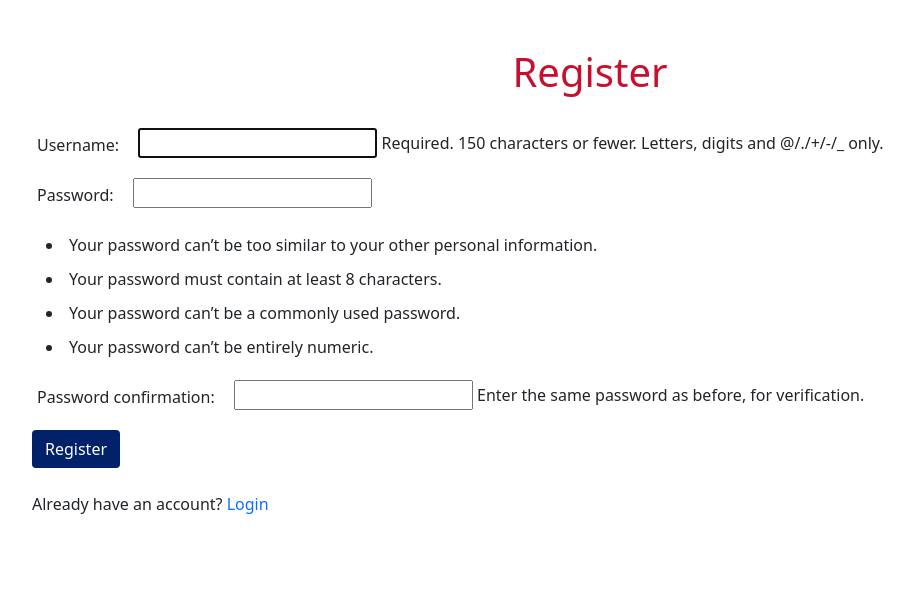
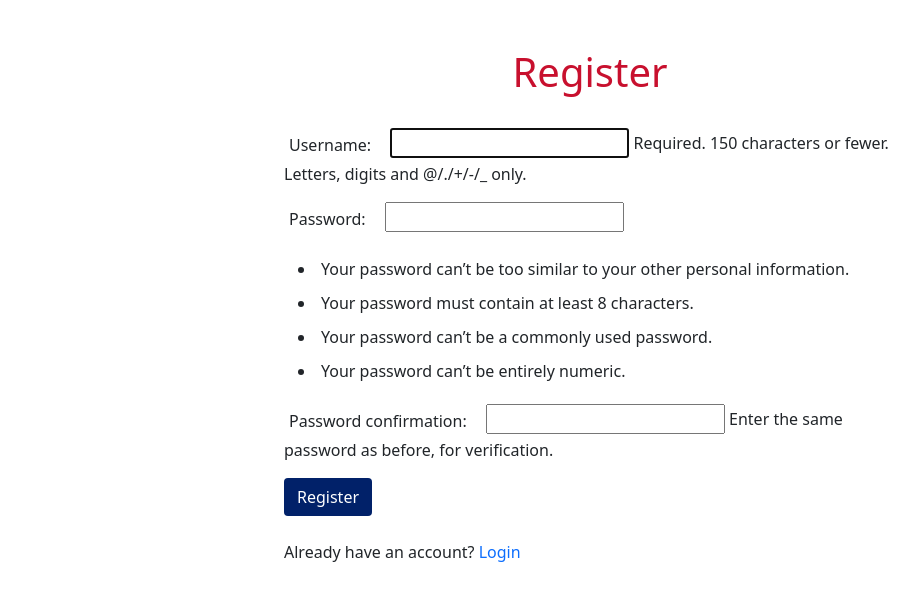
Before and after one commit to lemosbc/lituk-quiz-app, a Django app: page /auth/ in a window 1280 px wide. Shown: the part 34-635 px from the top of the page, without its empty margins (50-969 px from the left). Run offline with Django 4.2, Linux system fonts and the light colour scheme.

Commit message:
Make changes to styles

```diff
--- a/quiz/static/css/styles.css
+++ b/quiz/static/css/styles.css
@@ -58,3 +58,8 @@ ul.errorlist {
   display: inline-block;
   border-radius: 5px;
 }
+
+.container {
+  max-width: 660px;
+  margin: auto;
+}
--- a/quiz/templates/quiz/base.html
+++ b/quiz/templates/quiz/base.html
@@ -33,6 +33,6 @@
         </ul>
       </div>
     </nav>
-    {% block content %} {% endblock %}
+    <div class="container">{% block content %} {% endblock %}</div>
   </body>
 </html>
```
